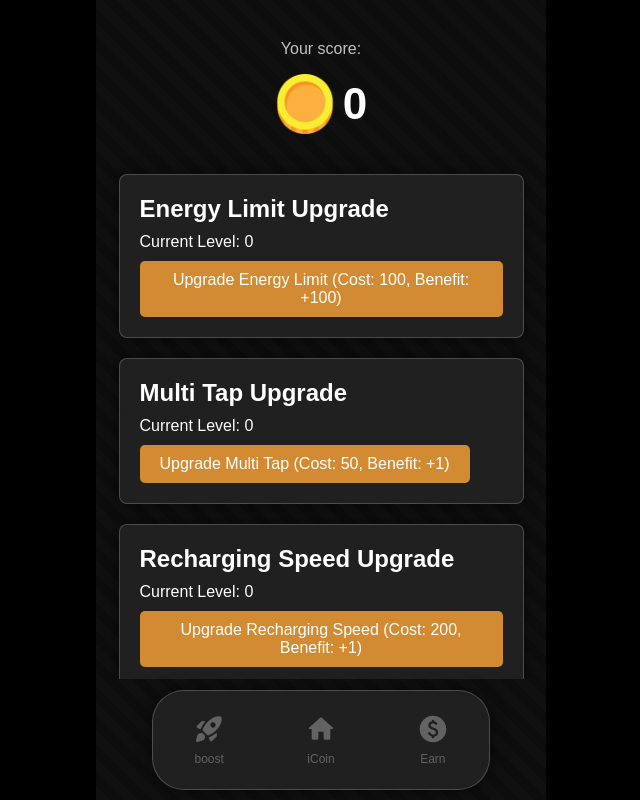
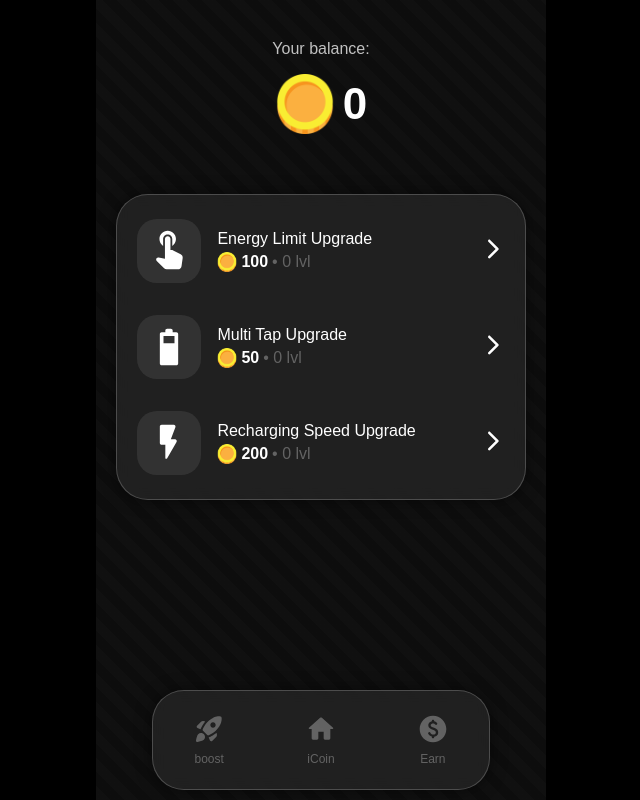
Before and after one commit to mojancloud/iCoin, a React (Create React App) app: page /iCoin/boost in a window 1280 px wide. Shown: the whole page, without its empty margins (319-959 px from the left). Built offline with nearby package versions, Linux system fonts and the light colour scheme.

Commit message:
“test”

```diff
--- a/src/css/index.css
+++ b/src/css/index.css
@@ -43,13 +43,14 @@ img {
 
 /* */
 .main {
+    overflow: auto;
     width: 100%;
     height: 90%;
     display: flex;
     flex-direction: column;
     align-items: center;
     justify-content: space-evenly;
-    background: radial-gradient(circle, rgba(241, 158, 54, 0.851) 0%, rgba(0, 0, 0, 0) 75%);
+    background: radial-gradient(circle, rgba(241, 158, 54, 0.85) 0%, rgba(0, 0, 0, 0) 75%);
 }
 
 .coin-container {
@@ -175,52 +176,74 @@ img {
     color: #c1c1c1;
 }
 
+.test {
+    margin: 20px;
+    background-color: rgba(51, 51, 51, 0.5);
+    border: 1px solid rgba(255, 255, 255, 0.2);
+    box-shadow: 0 0 16px rgba(0, 0, 0, 0.5);
+    -webkit-backdrop-filter: blur(8px);
+    backdrop-filter: blur(8px);
+    border-radius: 32px;
+    padding: 24px 0;
+}
+
 .boost-upgrade {
     display: flex;
     flex-direction: column;
     align-items: center;
     justify-content: flex-start;
+    gap: 32px;
 }
 
 .upgrade-section {
-    margin-bottom: 20px;
-    padding: 20px;
-    border-radius: 8px;
     width: 90%;
-    background-color: rgba(51, 51, 51, 0.5);
-    border: 1px solid rgba(255, 255, 255, 0.2);
-    box-shadow: 0 0 16px rgba(0, 0, 0, 0.5);
-    -webkit-backdrop-filter: blur(8px);
-    backdrop-filter: blur(8px);
+    display: flex;
+    align-items: center;
+    justify-content: space-between;
+}
+
+.upgrade-section-1 {
+    display: flex;
+    align-items: center;
+    gap: 16px;
+}
+
+.upgrade-section-1 div:first-child {
+    width: 64px;
+    height: 64px;
+    display: flex;
+    align-items: center;
+    justify-content: center;
+    background: rgba(218, 218, 218, 0.1);
+    border-radius: 20px;
+}
+
+.upgrade-info {
+    display: flex;
+    flex-direction: column;
+    gap: 4px;
+}
+
+.upgrade-info div{
+    display: flex;
+    align-items: center;
+    gap: 4px;
 }
 
 .upgrade-title {
-    font-size: 1.5rem;
-    margin-bottom: 10px;
+    color: white;
 }
 
-.upgrade-level {
-    margin-bottom: 10px;
+.upgrade-title-level {
+    color: rgba(255, 255, 255, 0.3);
 }
 
-.upgrade-button {
-    padding: 10px 20px;
-    font-size: 1rem;
-    background-color: rgba(241, 158, 54, 0.85);
-    color: white;
-    border: none;
-    border-radius: 5px;
-    cursor: pointer;
-    transition: background-color 0.3s ease;
+.upgrade-title-bold {
+    font-weight: bold;
 }
 
-.upgrade-button:hover {
-    background-color: rgba(241, 158, 54, 1);
-}
-
-.upgrade-info {
-    font-size: 1rem;
-    color: rgba(255, 255, 255, 0.5);
+.material-icons-boost {
+    font-size: 2.75rem !important;
 }
 
 
--- a/src/pages/Boost.jsx
+++ b/src/pages/Boost.jsx
@@ -2,6 +2,8 @@ import React, { useContext } from 'react';
 import { GameContext } from '../GameContext';
 import upgradeConfig from '../upgradeConfig';
 import Counter from '../components/Counter';
+import { TouchAppRounded, ArrowForwardIosRounded, Battery5BarRounded, FlashOnRounded } from "@mui/icons-material";
+import coin from '../assets/coin.png';
 
 const Boost = () => {
     const {
@@ -14,87 +16,79 @@ const Boost = () => {
         rechargingSpeedLevel
     } = useContext(GameContext);
 
-    const energyLimitUpgrade = upgradeConfig.energyLimit[energyLimitLevel];
-    const multiTapUpgrade = upgradeConfig.multiTap[multiTapLevel];
-    const rechargingSpeedUpgrade = upgradeConfig.rechargingSpeed[rechargingSpeedLevel];
+    const energyLimitUpgrade = energyLimitLevel < upgradeConfig.energyLimit.length ? upgradeConfig.energyLimit[energyLimitLevel] : null;
+    const multiTapUpgrade = multiTapLevel < upgradeConfig.multiTap.length ? upgradeConfig.multiTap[multiTapLevel] : null;
+    const rechargingSpeedUpgrade = rechargingSpeedLevel < upgradeConfig.rechargingSpeed.length ? upgradeConfig.rechargingSpeed[rechargingSpeedLevel] : null;
 
     return (
         <div className="boost-container">
             <div className='boost-counter'>
-                <p>Your score:</p>
+                <p>Your balance:</p>
                 <Counter score={score} />
             </div>
+            <div className='test'>
                 <div className='boost-upgrade'>
-                <div className="upgrade-section">
-                    <h2 className="upgrade-title">Energy Limit Upgrade</h2>
-                    <p className="upgrade-level">Current Level: {energyLimitLevel}</p>
-                    {energyLimitUpgrade ? (
-                        <button className="upgrade-button" onClick={upgradeEnergyLimit}>
-                            Upgrade Energy Limit (Cost: {energyLimitUpgrade.cost}, Benefit: +{energyLimitUpgrade.benefit})
-                        </button>
-                    ) : (
-                        <p className="upgrade-info">Energy Limit is fully upgraded.</p>
-                    )}
+                    <div className="upgrade-section" onClick={energyLimitUpgrade ? upgradeEnergyLimit : undefined}>
+                        <div className='upgrade-section-1'>
+                            <div>
+                                <TouchAppRounded className='material-icons-boost' />
                             </div>
-                <div className="upgrade-section">
-                    <h2 className="upgrade-title">Multi Tap Upgrade</h2>
-                    <p className="upgrade-level">Current Level: {multiTapLevel}</p>
-                    {multiTapUpgrade ? (
-                        <button className="upgrade-button" onClick={upgradeMultiTap}>
-                            Upgrade Multi Tap (Cost: {multiTapUpgrade.cost}, Benefit: +{multiTapUpgrade.benefit})
-                        </button>
-                    ) : (
-                        <p className="upgrade-info">Multi Tap is fully upgraded.</p>
-                    )}
+                            <div className='upgrade-info'>
+                                <p className="upgrade-title">Energy Limit Upgrade</p>
+                                <div>
+                                    <img src={coin} alt='coin' width={20} />
+                                    <p className='upgrade-title-bold'>
+                                        {energyLimitUpgrade ? energyLimitUpgrade.cost : 'Max lvl'}
+                                    </p>
+                                    <p className='upgrade-title-level'> • {energyLimitLevel} lvl</p>
                                 </div>
-                <div className="upgrade-section">
-                    <h2 className="upgrade-title">Recharging Speed Upgrade</h2>
-                    <p className="upgrade-level">Current Level: {rechargingSpeedLevel}</p>
-                    {rechargingSpeedUpgrade ? (
-                        <button className="upgrade-button" onClick={upgradeRechargingSpeed}>
-                            Upgrade Recharging Speed (Cost: {rechargingSpeedUpgrade.cost}, Benefit: +{rechargingSpeedUpgrade.benefit})
-                        </button>
-                    ) : (
-                        <p className="upgrade-info">Recharging Speed is fully upgraded.</p>
-                    )}
                             </div>
-
-                <div className='upgrade-section'>
-
                         </div>
-                <div className='upgrade-section'>
-
+                        <div className='upgrade-section-2'>
+                            <ArrowForwardIosRounded />
                         </div>
-                <div className='upgrade-section'>
-
                     </div>
-                <div className='upgrade-section'>
-
+                    <div className="upgrade-section" onClick={multiTapUpgrade ? upgradeMultiTap : undefined}>
+                        <div className='upgrade-section-1'>
+                            <div>
+                                <Battery5BarRounded className='material-icons-boost' />
                             </div>
-                <div className='upgrade-section'>
-
+                            <div className='upgrade-info'>
+                                <p className="upgrade-title">Multi Tap Upgrade</p>
+                                <div>
+                                    <img src={coin} alt='coin' width={20} />
+                                    <p className='upgrade-title-bold'>
+                                        {multiTapUpgrade ? multiTapUpgrade.cost : 'Max lvl'}
+                                    </p>
+                                    <p className='upgrade-title-level'> • {multiTapLevel} lvl</p>
                                 </div>
-                <div className='upgrade-section'>
-
                             </div>
-                <div className='upgrade-section'>
-
                         </div>
-                <div className='upgrade-section'>
-
+                        <div className='upgrade-section-2'>
+                            <ArrowForwardIosRounded />
                         </div>
-                <div className='upgrade-section'>
-
                     </div>
-                <div className='upgrade-section'>
-
-                </div><div className='upgrade-section'>
-
+                    <div className="upgrade-section" onClick={rechargingSpeedUpgrade ? upgradeRechargingSpeed : undefined}>
+                        <div className='upgrade-section-1'>
+                            <div>
+                                <FlashOnRounded className='material-icons-boost' />
                             </div>
-                <div className='upgrade-section'>
-
+                            <div className='upgrade-info'>
+                                <p className="upgrade-title">Recharging Speed Upgrade</p>
+                                <div>
+                                    <img src={coin} alt='coin' width={20} />
+                                    <p className='upgrade-title-bold'>
+                                        {rechargingSpeedUpgrade ? rechargingSpeedUpgrade.cost : 'Max lvl'}
+                                    </p>
+                                    <p className='upgrade-title-level'> • {rechargingSpeedLevel} lvl</p>
                                 </div>
-
+                            </div>
+                        </div>
+                        <div className='upgrade-section-2'>
+                            <ArrowForwardIosRounded />
+                        </div>
+                    </div>
+                </div>
             </div>
         </div>
     );
--- a/src/upgradeConfig.js
+++ b/src/upgradeConfig.js
@@ -1,23 +1,25 @@
 const upgradeConfig = {
     energyLimit: [
-      { cost: 100, benefit: 100 }, // Level 1 upgrade
-      { cost: 200, benefit: 200 }, // Level 2 upgrade
-      { cost: 300, benefit: 300 }, // Level 3 upgrade
-      // Add more levels as needed
+        { cost: 100, benefit: 100 },
+        { cost: 200, benefit: 200 },
+        { cost: 300, benefit: 300 },
+        { cost: 400, benefit: 400 },
+        { cost: 500, benefit: 500 },
     ],
     multiTap: [
-      { cost: 50, benefit: 1 }, // Level 1 upgrade
-      { cost: 150, benefit: 1 }, // Level 2 upgrade
-      { cost: 300, benefit: 1 }, // Level 3 upgrade
-      // Add more levels as needed
+        { cost: 50, benefit: 1 },
+        { cost: 150, benefit: 1 },
+        { cost: 300, benefit: 1 },
+        { cost: 500, benefit: 1 },
+        { cost: 600, benefit: 1 },
     ],
     rechargingSpeed: [
-      { cost: 200, benefit: 1 }, // Level 1 upgrade
-      { cost: 400, benefit: 1 }, // Level 2 upgrade
-      { cost: 800, benefit: 1 }, // Level 3 upgrade
-      { cost: 1600, benefit: 1 }, // Level 4 upgrade
-      { cost: 3200, benefit: 1 }, // Level 5 upgrade
+        { cost: 200, benefit: 1 },
+        { cost: 400, benefit: 1 },
+        { cost: 800, benefit: 1 },
+        { cost: 1600, benefit: 1 },
+        { cost: 3200, benefit: 1 },
     ],
-  };
+};
 
-  export default upgradeConfig;
+export default upgradeConfig;
```
Lines whose indentation alone changed are shown as unchanged.
